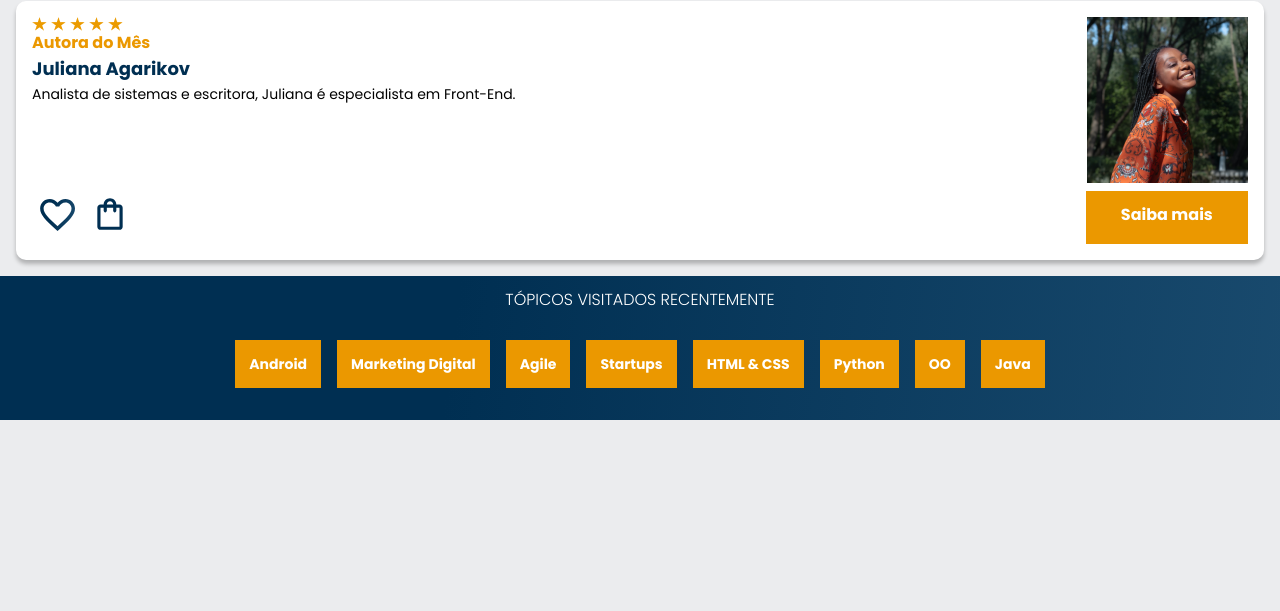
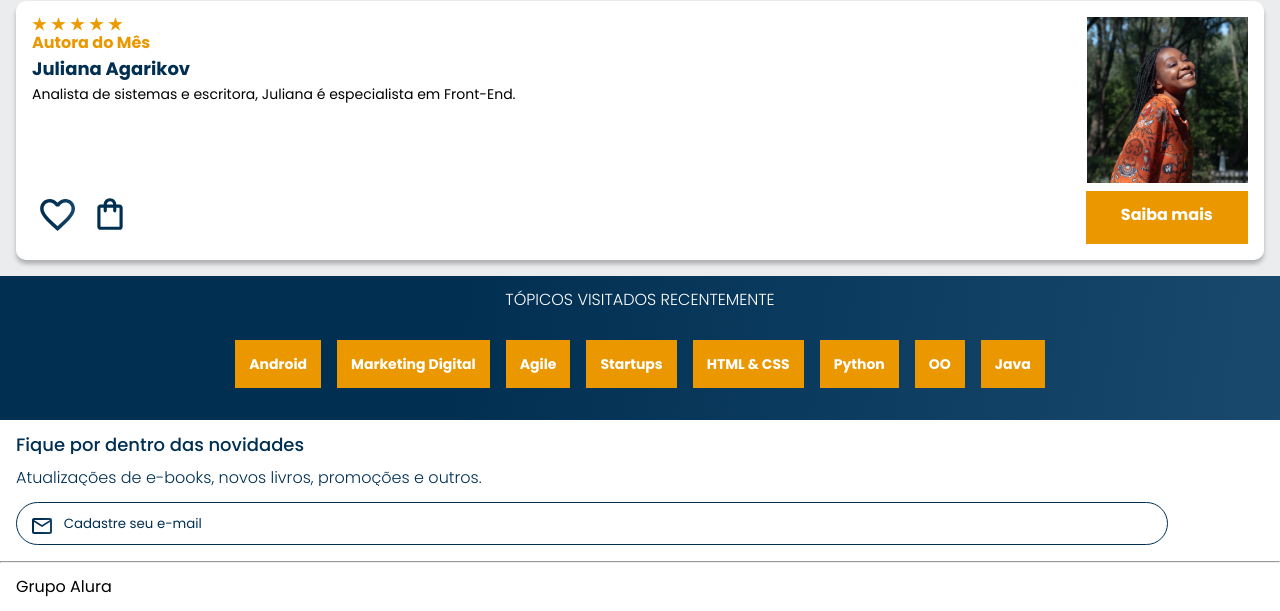
Before and after one commit to moysesth/alura-books, a plain HTML site: page index.html in a window 1280 px wide. Shown: the part 1926-2537 px from the top of the page. Before the commit the page ends 2346 px from the top, so only its background shows below. Drawn offline with nearby package versions, Linux system fonts and the light colour scheme.

Commit message:
Adding topics and footer

```diff
--- a/index.html
+++ b/index.html
@@ -181,8 +181,23 @@
             </li>
         </ul>
     </section>
+
+    <!-- CONTATO - Fique por dentro das novidades -->
+    <section class="contato">
+        <h2 class="contato__título">Fique por dentro das novidades</h2>
+        <p class="contato__texto">Atualizações de e-books, novos livros, promoções e outros.</p>
+        <input type="email" placeholder="Cadastre seu e-mail" class="contato__email">
+    </section>
+
+    <hr />
+
+    <!-- RODAPÉ -->
+    <footer class="rodapé">
+        <h2 class="rodapé__título">Grupo Alura</h2>
+    </footer>
+
+
     <script src="https://cdn.jsdelivr.net/npm/swiper@8/swiper-bundle.min.js"></script>
-
     <script>
         const swiper = new Swiper('.swiper', {
             spaceBetween: 10,
--- a/styles.css
+++ b/styles.css
@@ -3,6 +3,8 @@
 @import url("styles/banner.css");
 @import url("styles/carrossel.css");
 @import url("/styles/tópicos.css");
+@import url("/styles/contato.css");
+@import url("/styles/rodapé.css");
 
 /* Variáveis de cores e fontes usadas no projeto */
 :root {
--- /dev/null
+++ b/styles/contato.css
@@ -0,0 +1,37 @@
+.contato {
+    background-color: var(--branco);
+    padding: 1em;
+}
+
+.contato__título ,
+.contato__texto {
+    background: var(--azul-degrade);
+    -webkit-background-clip: text;
+    -webkit-text-fill-color: transparent;
+    background-clip: text;
+}
+
+.contato__título {
+    font-size: 18px;
+    font-weight: 500;
+}
+
+.contato__texto {
+    font-weight: 300;
+    margin: 1em 0;
+}
+
+.contato__email {
+    padding: 1em;
+    border: 1px solid var(--azul);
+    border-radius: 24px;
+    width: 90%;
+    color: var(--azul);
+}
+
+.contato__email::placeholder {
+    font-family: var(--fonte-principal);
+    color: var(--azul);
+    background: url("../img/Email.svg") no-repeat;
+    padding-left: 2.5em;
+}
--- /dev/null
+++ b/styles/rodapé.css
@@ -0,0 +1,8 @@
+hr {
+    margin: 0;
+}
+
+.rodapé {
+    background-color: var(--branco);
+    padding: 1em;
+}
```
